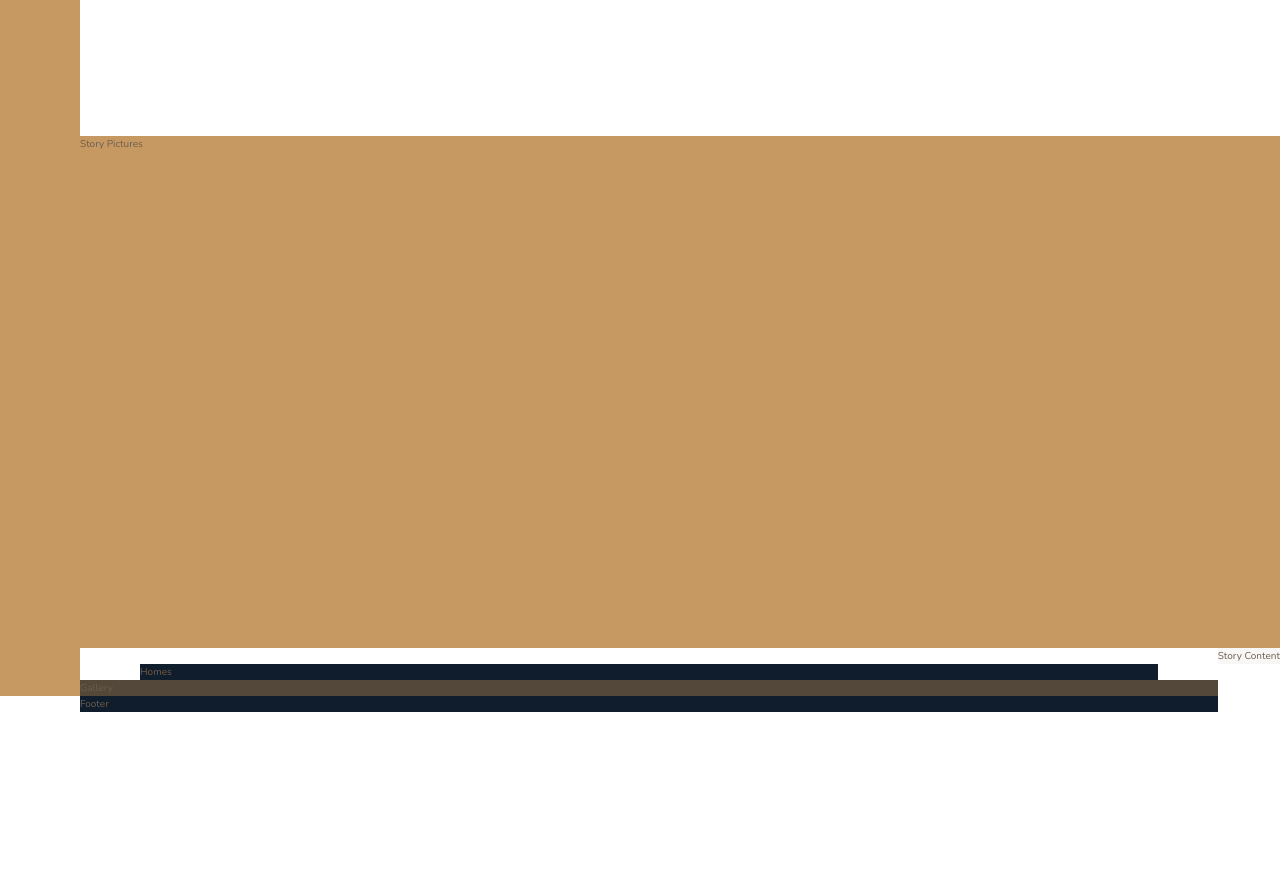
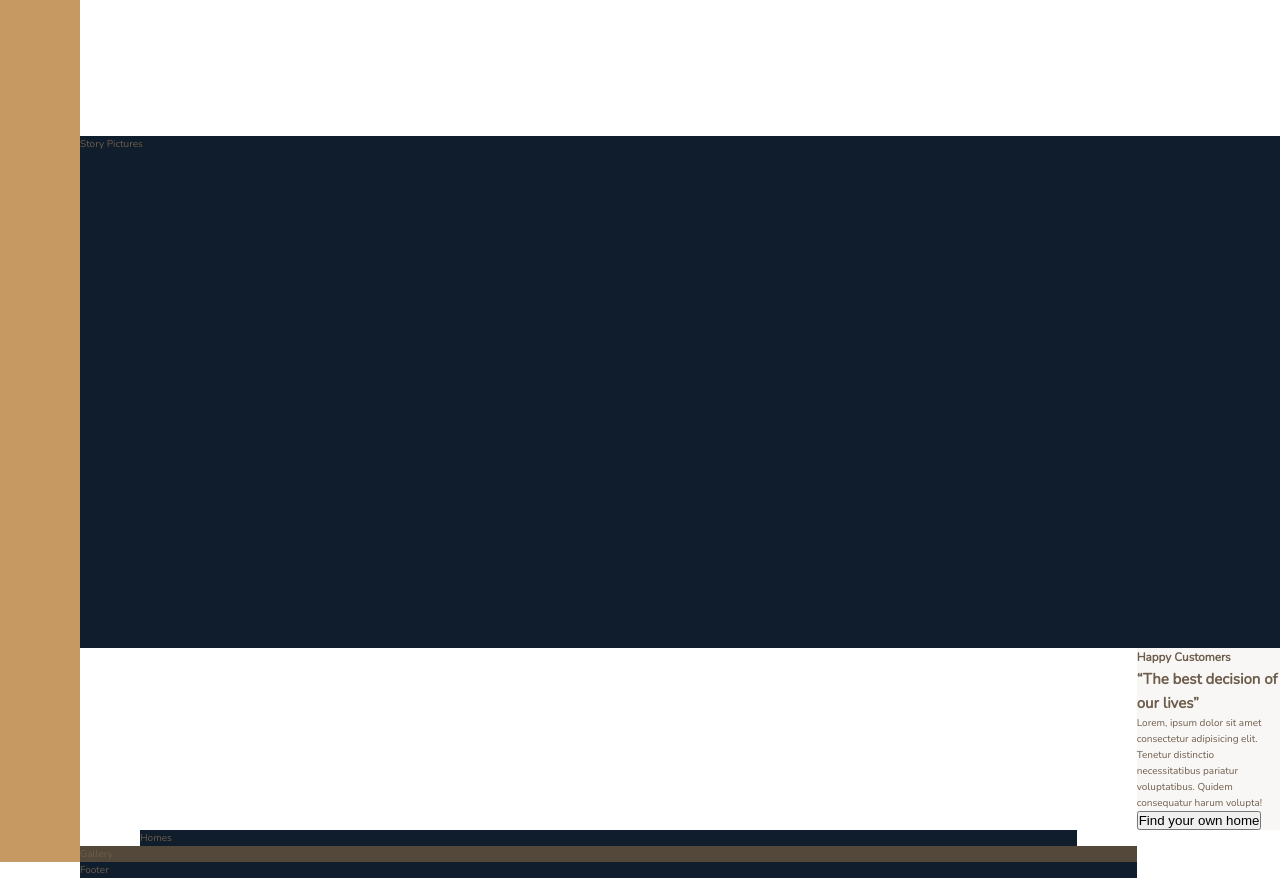
Before and after one commit to brentguf/css-grids, a website: page index.html in a window 1280 px wide. Shown: the part 1300-2178 px from the top of the page. Before the commit the page ends 2012 px from the top, so only its background shows below. Drawn offline with nearby package versions, Linux system fonts and the light colour scheme.

Commit message:
sidebar grid columns

```diff
--- a/index.html
+++ b/index.html
@@ -65,7 +65,15 @@
       </div>
     </section>
     <div class="story__pictures">Story Pictures</div>
-    <div class="story__content">Story Content</div>
+    <div class="story__content">
+      <h3 class="heading-3 mb-sm">Happy Customers</h3>
+      <h2 class="heading-2 heading-2--dark mb-md">&ldquo;The best decision of our lives&rdquo;</h2>
+      <p class="story__text">
+        Lorem, ipsum dolor sit amet consectetur adipisicing elit. Tenetur distinctio necessitatibus pariatur voluptatibus. Quidem
+        consequatur harum volupta!
+      </p>
+      <button class="btn">Find your own home</button>
+    </div>
     <section class="homes">Homes</section>
     <section class="gallery">Gallery</section>
     <footer class="footer">Footer</footer>
--- a/sass/_sidebar.scss
+++ b/sass/_sidebar.scss
@@ -1,4 +1,5 @@
 .sidebar {
   background-color: $color-primary;
+  grid-column: sidebar-start / sidebar-end;
   grid-row: 1 / -1;
 }
--- a/sass/_story.scss
+++ b/sass/_story.scss
@@ -1,7 +1,7 @@
 .story {
   &__pictures {
     grid-column: full-start / col-end-4;
-    background-color: $color-primary;
+    background-color: $color-secondary;
   }
 
   &__content {
```
Also changed, not shown: css/style.css.
